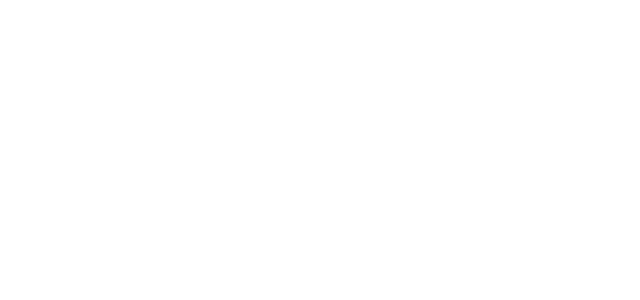
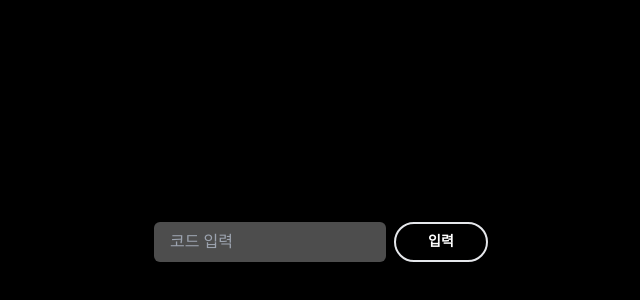
Before and after one commit to zi0-jo/heavenly-culture, a React (Create React App) app: page / in a window 1280 px wide. Shown: the part 158-458 px from the top of the page, without its empty margins (339-979 px from the left). Built offline with nearby package versions, Linux system fonts and the light colour scheme; a web font is replaced by a local one.

Commit message:
fix: 레이아웃 오류 수정

```diff
--- a/src/App.tsx
+++ b/src/App.tsx
@@ -11,7 +11,7 @@
   const { authorized } = useAuth();
 
   return (
-    <Router basename={'/heavenly-culture'}>
+    <Router basename={process.env.PUBLIC_URL}>
       <Layout>
         {authorized ? (
           <Routes>
--- a/src/auth/index.tsx
+++ b/src/auth/index.tsx
@@ -18,9 +18,9 @@
   };
 
   return (
-    <div>
+    <div className="flex items-center">
       <Input onChange={handleChangeCode} placeholder="코드 입력" />
-      <Button className="ml-2" onClick={submit}>
+      <Button className="ml-2 shrink-0" onClick={submit}>
         입력
       </Button>
     </div>
--- a/src/common/layout/Header.tsx
+++ b/src/common/layout/Header.tsx
@@ -25,7 +25,7 @@
           opened ? '' : 'hidden'
         }`}
       >
-        <Menu />
+        <Menu onSelect={() => setOpened(false)} />
       </div>
     </div>
   );
--- a/src/common/layout/Menu.tsx
+++ b/src/common/layout/Menu.tsx
@@ -2,14 +2,20 @@
 import { useData } from 'common/context/data';
 import { Link } from 'react-router-dom';
 
-export default function Menu() {
+interface Props {
+  onSelect: () => void;
+}
+
+export default function Menu({ onSelect }: Props) {
   const { data } = useData();
 
   return (
     <ul className="text-center md:text-left [&>*]:my-2">
       {data?.map(dep => (
         <li key={dep.name}>
-          <Link to={`/${dep.id}`}>{dep.name}</Link>
+          <Link to={`/${dep.id}`} onClick={onSelect}>
+            {dep.name}
+          </Link>
         </li>
       ))}
     </ul>
--- a/src/common/layout/index.tsx
+++ b/src/common/layout/index.tsx
@@ -7,9 +7,9 @@
   const { authorized } = useAuth();
   return (
     <DataProvider>
-      <main className="relative flex h-full flex-col items-center justify-center bg-black text-white md:flex-row md:p-20">
+      <main className="relative flex h-full min-h-screen flex-col items-center justify-center bg-black text-white md:flex-row md:p-20">
         {authorized && <Header />}
-        <div className="flex w-full flex-1 justify-center px-10 md:ml-[40px]">
+        <div className="flex h-full w-full flex-1 justify-center px-10 md:ml-[40px]">
           {children}
         </div>
       </main>
```
Also changed, not shown: public/data.json (+1 -1 lines).
